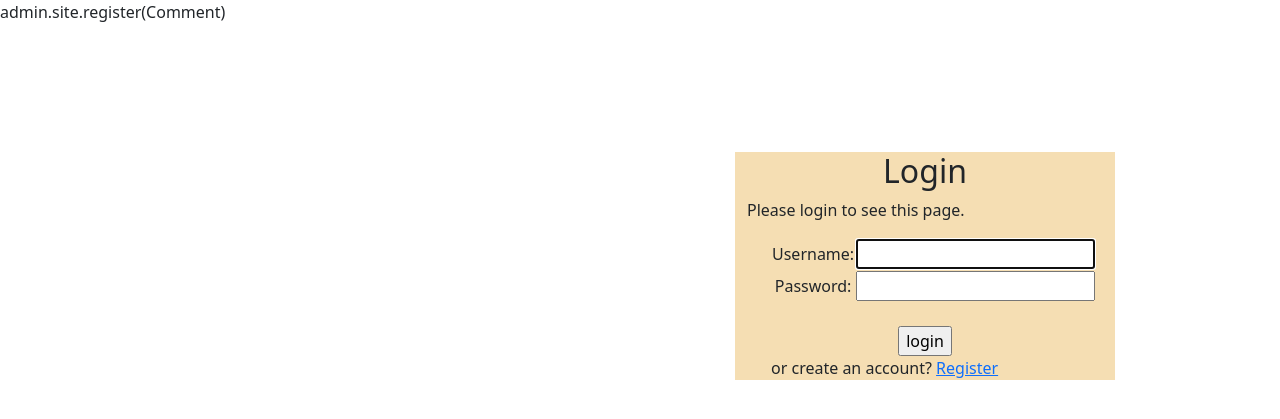
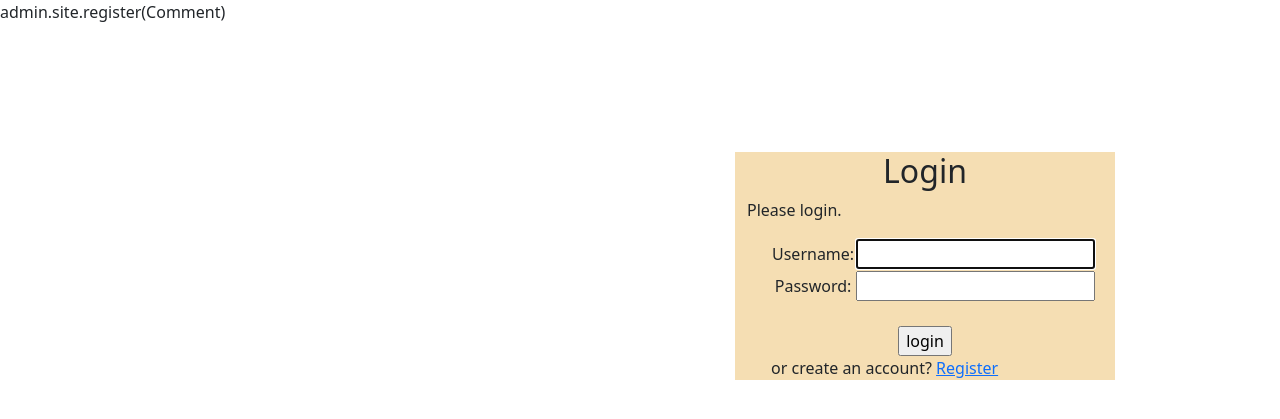
Before and after one commit to h4ck3r9717/instagram-clone, a Django app: page /accounts/login/?next=/search/ in a window 1280 px wide. Shown: the top 419 px of the page. Run offline with Django 3.2, Linux system fonts and the light colour scheme; some libraries are stand-ins or nearby versions; some web fonts are replaced.

Commit message:
add login

```diff
--- a/users/templates/registration/login.html
+++ b/users/templates/registration/login.html
@@ -22,7 +22,7 @@
           {% if user.is_authenticated %}
             <p>Your account doesn't have access to this page. To proceed login first.</p>
           {% else %}
-            <p>Please login to see this page.</p>
+            <p>Please login.</p>
           {% endif %}
         {% endif %}
       <div class="container">
```
